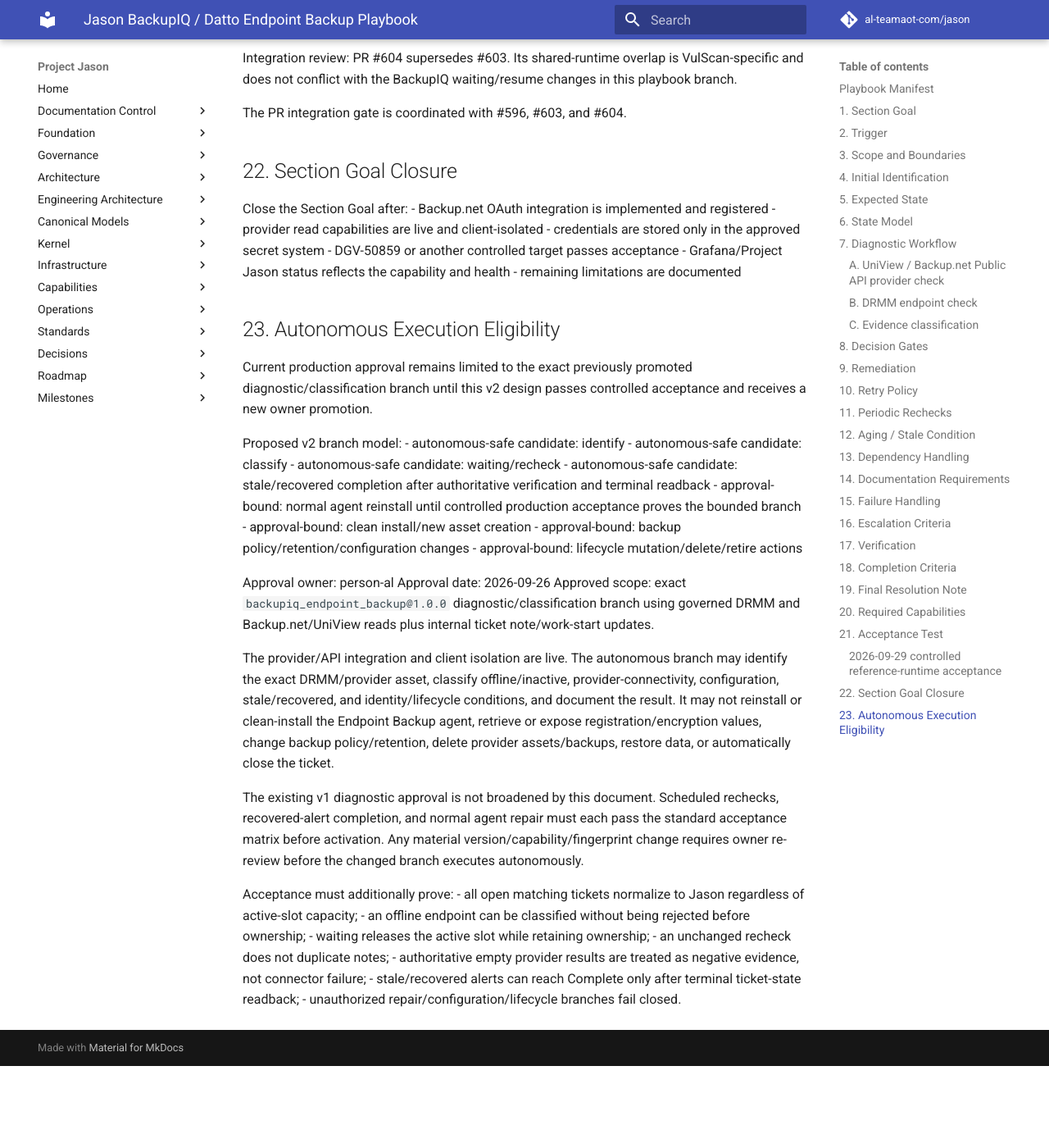
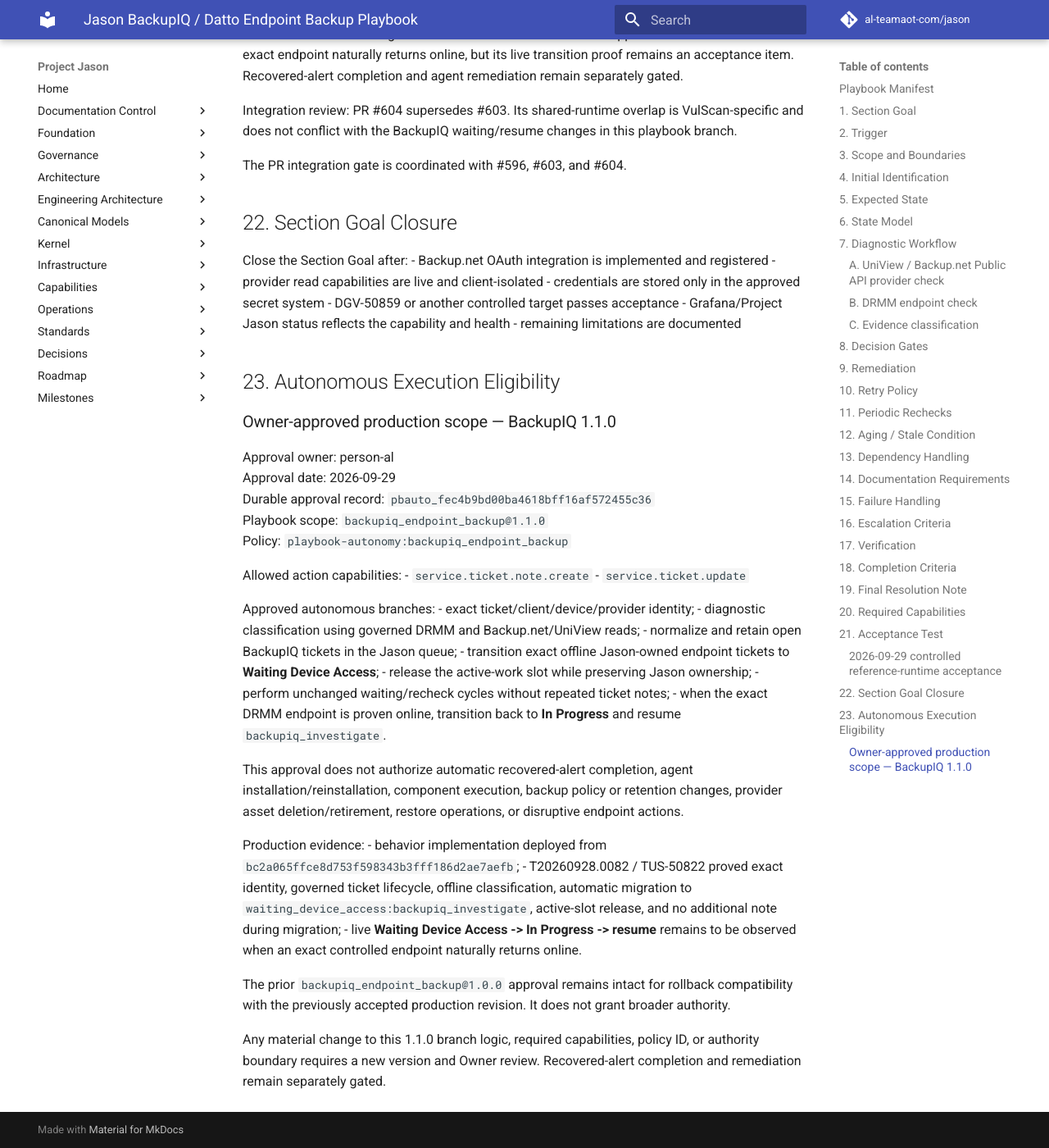
Before and after one commit to al-teamaot-com/jason, an MkDocs documentation site: the page built from docs/playbooks/Jason-BackupIQ-Datto-Endpoint-Backup.md, in a window 1280 px wide and 1400 px high, scrolled down 8968 px. Shown: the whole window at 82% size. Built offline with MkDocs 1.6.1 and Material for MkDocs 9.7.7, drawn with Linux system fonts in a browser that asks for light colours; comment, search, counter and statistics services are not loaded; before the commit the page ends 10268 px from its top, so only the background shows below that; some of the changed text lies outside the part shown.

Commit message:
Record Owner-approved BackupIQ 1.1 waiting resume scope

```diff
--- a/docs/playbooks/Jason-BackupIQ-Datto-Endpoint-Backup.md
+++ b/docs/playbooks/Jason-BackupIQ-Datto-Endpoint-Backup.md
@@ -6,7 +6,7 @@
 playbook:
   id: backupiq_endpoint_backup
   name: BackupIQ / Datto Endpoint Backup
-  version: 2.0.0-design
+  version: 1.1.0
   owner: AOT
   target_type: endpoint
   trigger:
@@ -31,8 +31,10 @@
       - identify
       - classify
       - wait
+      - recheck
+      - resume_on_online
+    approval_bound_branches:
       - close_recovered
-    approval_bound_branches:
       - reinstall_agent
       - lifecycle_mutation
       - backup_policy_change
@@ -361,7 +363,7 @@
 - production v1 persisted this normal offline condition as terminal `escalated`, which released the slot but prevented automatic online resume;
 - technician-triggered and autonomous execution produced materially duplicate diagnostic notes because note deduplication was origin/title/body dependent.
 
-This v2 branch therefore implements resumable `waiting_device_access:backupiq_investigate` semantics and requires semantic cross-origin note deduplication. Full production acceptance remains incomplete until the new waiting -> online resume behavior is deployed and observed. Recovered-alert completion and agent remediation remain separately gated.
+This v2 branch therefore implements resumable `waiting_device_access:backupiq_investigate` semantics and requires semantic cross-origin note deduplication. Production deployment proved legacy offline-state migration and unchanged-note behavior. The waiting -> online resume transition is Owner-approved to execute when the exact endpoint naturally returns online, but its live transition proof remains an acceptance item. Recovered-alert completion and agent remediation remain separately gated.
 
 Integration review: PR #604 supersedes #603. Its shared-runtime overlap is VulScan-specific and does not conflict with the BackupIQ waiting/resume changes in this playbook branch.
 
@@ -379,32 +381,34 @@
 
 ## 23. Autonomous Execution Eligibility
 
-Current production approval remains limited to the exact previously promoted diagnostic/classification branch until this v2 design passes controlled acceptance and receives a new owner promotion.
-
-Proposed v2 branch model:
-- autonomous-safe candidate: identify
-- autonomous-safe candidate: classify
-- autonomous-safe candidate: waiting/recheck
-- autonomous-safe candidate: stale/recovered completion after authoritative verification and terminal readback
-- approval-bound: normal agent reinstall until controlled production acceptance proves the bounded branch
-- approval-bound: clean install/new asset creation
-- approval-bound: backup policy/retention/configuration changes
-- approval-bound: lifecycle mutation/delete/retire actions
-
+### Owner-approved production scope — BackupIQ 1.1.0
 
 Approval owner: person-al
-Approval date: 2026-09-26
-Approved scope: exact `backupiq_endpoint_backup@1.0.0` diagnostic/classification branch using governed DRMM and Backup.net/UniView reads plus internal ticket note/work-start updates.
+Approval date: 2026-09-29
+Durable approval record: `pbauto_fec4b9bd00ba4618bff16af572455c36`
+Playbook scope: `backupiq_endpoint_backup@1.1.0`
+Policy: `playbook-autonomy:backupiq_endpoint_backup`
 
-The provider/API integration and client isolation are live. The autonomous branch may identify the exact DRMM/provider asset, classify offline/inactive, provider-connectivity, configuration, stale/recovered, and identity/lifecycle conditions, and document the result. It may not reinstall or clean-install the Endpoint Backup agent, retrieve or expose registration/encryption values, change backup policy/retention, delete provider assets/backups, restore data, or automatically close the ticket.
+Allowed action capabilities:
+- `service.ticket.note.create`
+- `service.ticket.update`
 
-The existing v1 diagnostic approval is not broadened by this document. Scheduled rechecks, recovered-alert completion, and normal agent repair must each pass the standard acceptance matrix before activation. Any material version/capability/fingerprint change requires owner re-review before the changed branch executes autonomously.
+Approved autonomous branches:
+- exact ticket/client/device/provider identity;
+- diagnostic classification using governed DRMM and Backup.net/UniView reads;
+- normalize and retain open BackupIQ tickets in the Jason queue;
+- transition exact offline Jason-owned endpoint tickets to **Waiting Device Access**;
+- release the active-work slot while preserving Jason ownership;
+- perform unchanged waiting/recheck cycles without repeated ticket notes;
+- when the exact DRMM endpoint is proven online, transition back to **In Progress** and resume `backupiq_investigate`.
 
-Acceptance must additionally prove:
-- all open matching tickets normalize to Jason regardless of active-slot capacity;
-- an offline endpoint can be classified without being rejected before ownership;
-- waiting releases the active slot while retaining ownership;
-- an unchanged recheck does not duplicate notes;
-- authoritative empty provider results are treated as negative evidence, not connector failure;
-- stale/recovered alerts can reach Complete only after terminal ticket-state readback;
-- unauthorized repair/configuration/lifecycle branches fail closed.
+This approval does not authorize automatic recovered-alert completion, agent installation/reinstallation, component execution, backup policy or retention changes, provider asset deletion/retirement, restore operations, or disruptive endpoint actions.
+
+Production evidence:
+- behavior implementation deployed from `bc2a065ffce8d753f598343b3fff186d2ae7aefb`;
+- T20260928.0082 / TUS-50822 proved exact identity, governed ticket lifecycle, offline classification, automatic migration to `waiting_device_access:backupiq_investigate`, active-slot release, and no additional note during migration;
+- live **Waiting Device Access -> In Progress -> resume** remains to be observed when an exact controlled endpoint naturally returns online.
+
+The prior `backupiq_endpoint_backup@1.0.0` approval remains intact for rollback compatibility with the previously accepted production revision. It does not grant broader authority.
+
+Any material change to this 1.1.0 branch logic, required capabilities, policy ID, or authority boundary requires a new version and Owner review. Recovered-alert completion and remediation remain separately gated.
```
